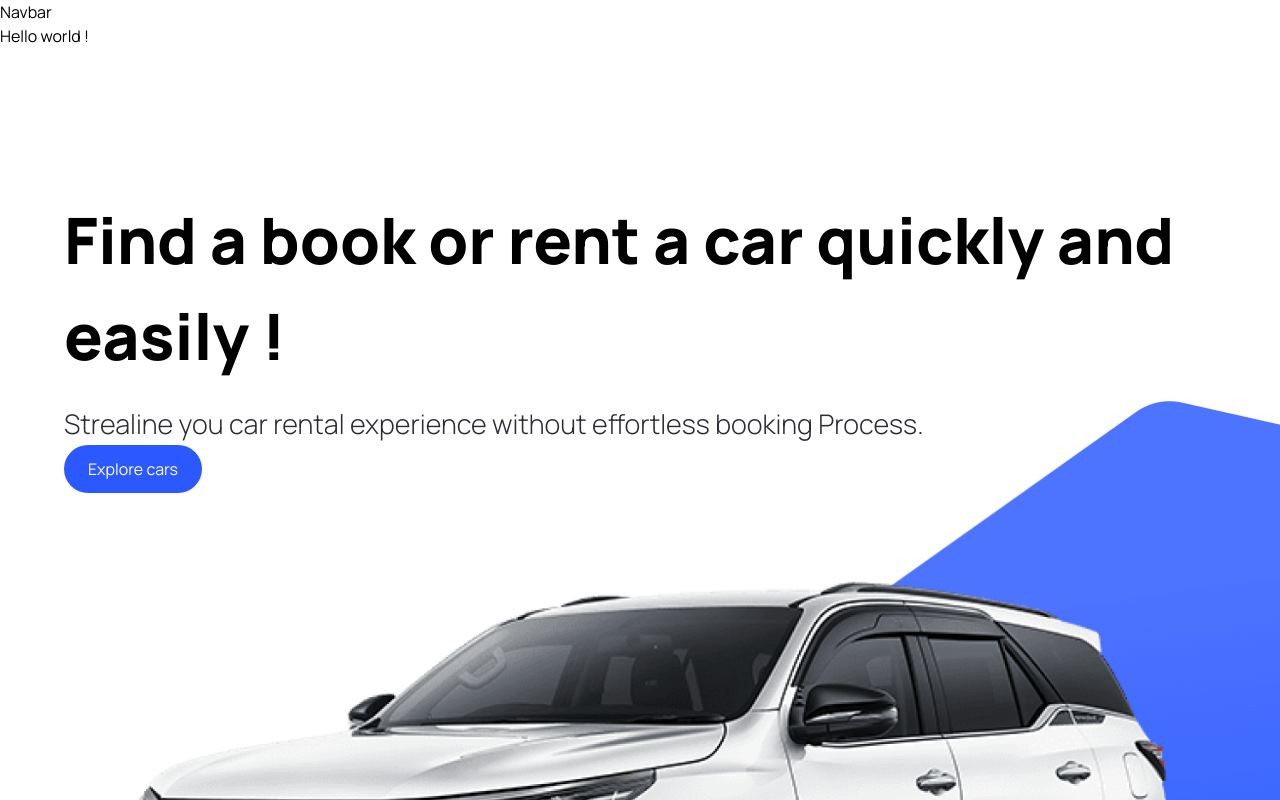
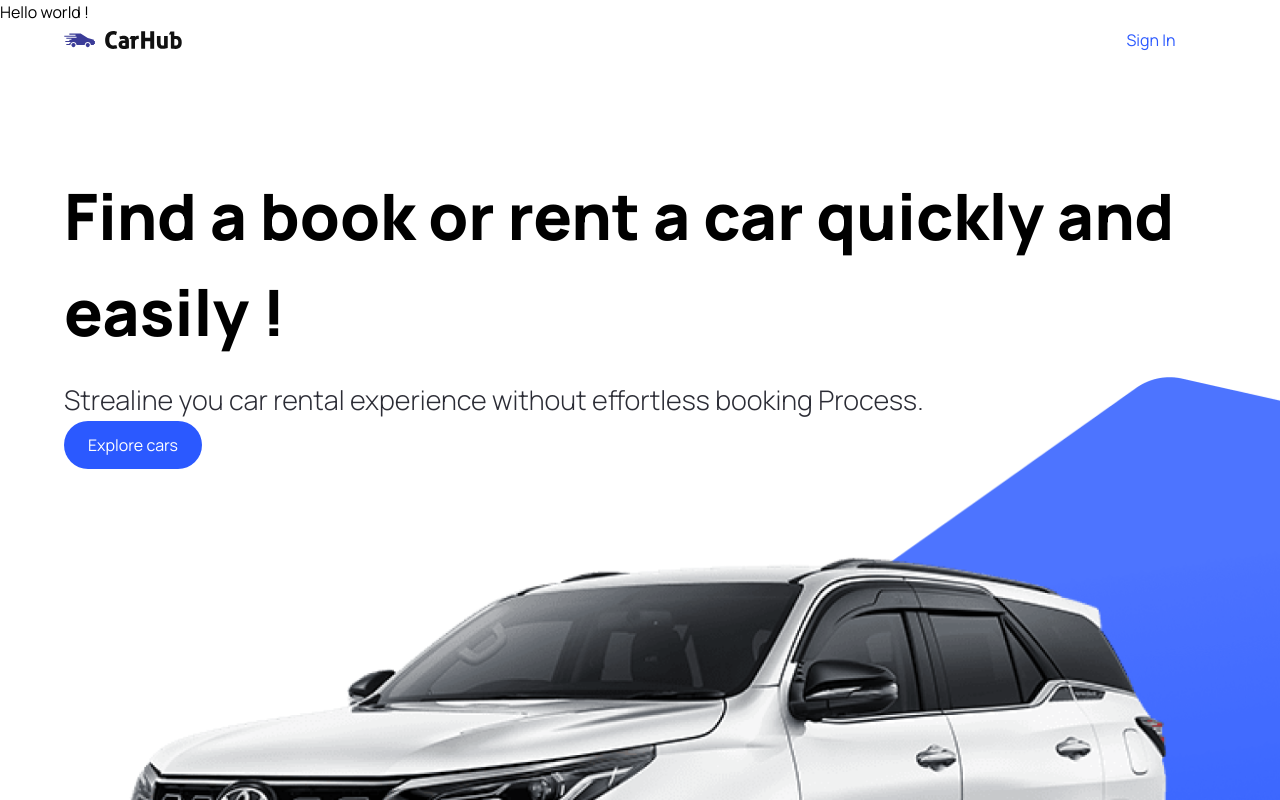
Before and after one commit to Prakash-Ravichandran/nextjs_vehicle_showroom_app, a Next.js app: page / in a window 1280 px wide. Shown: the top 800 px of the page. Built offline with nearby package versions, Linux system fonts and the light colour scheme.

Commit message:
[feat]: integrate Navbar

```diff
--- a/components/Hero.tsx
+++ b/components/Hero.tsx
@@ -23,6 +23,7 @@
             title="Explore cars"
             containerStyles={"bg-primary-blue text-white rounded-full"}
             handleClick={handleScroll}
+            btnType={"button"}
           />
           <div className="hero__image-container">
             <div className="hero__image">
--- a/components/Navbar.tsx
+++ b/components/Navbar.tsx
@@ -1,3 +1,30 @@
+import Image from "next/image";
+import Link from "next/link";
+import { CustomButton } from "./CustomButton";
+
 export const Navbar = () => {
-  return <div>Navbar</div>;
+  return (
+    <>
+      <header className="w-full absolute z-10">
+        <nav className="max-w-[1440px] mx-auto flex justify-between items-center sm:px-16 px-6 py-4">
+          <Link href={"./"} className="flex justify-center items-center">
+            <Image
+              src="/logo.svg"
+              alt="Car Hub logo"
+              width={118}
+              height={18}
+              className="object-contain"
+            />
+          </Link>
+          <CustomButton
+            title={"Sign In"}
+            btnType={"button"}
+            containerStyles={
+              "text-primary-blue rounded-full bg-white min-w-[130px]"
+            }
+          />
+        </nav>
+      </header>
+    </>
+  );
 };
--- a/types/index.tsx
+++ b/types/index.tsx
@@ -4,4 +4,5 @@
   title: String;
   containerStyles?: String;
   handleClick?: MouseEventHandler<HTMLButtonElement>;
+  btnType?: "button" | "submit";
 }
```
